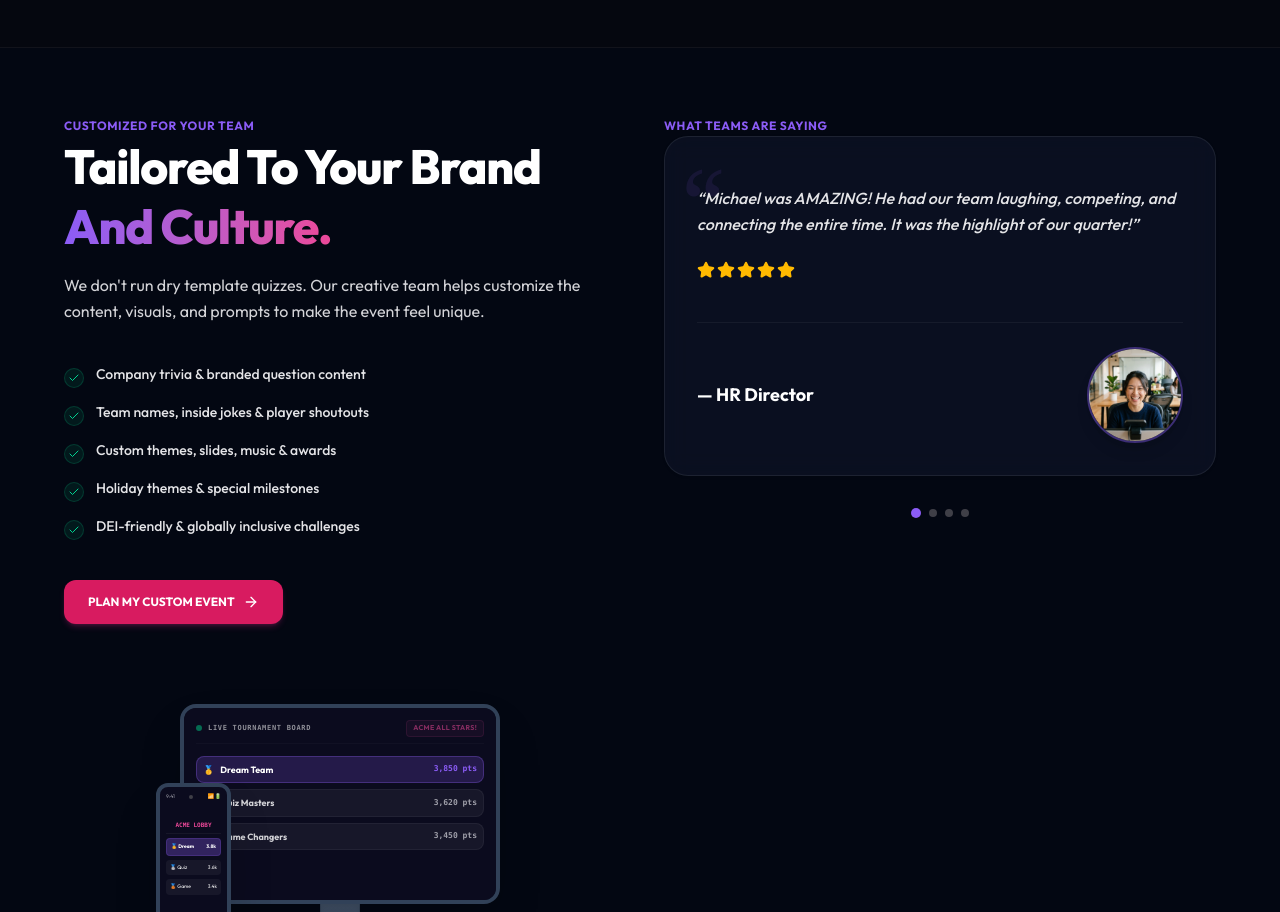
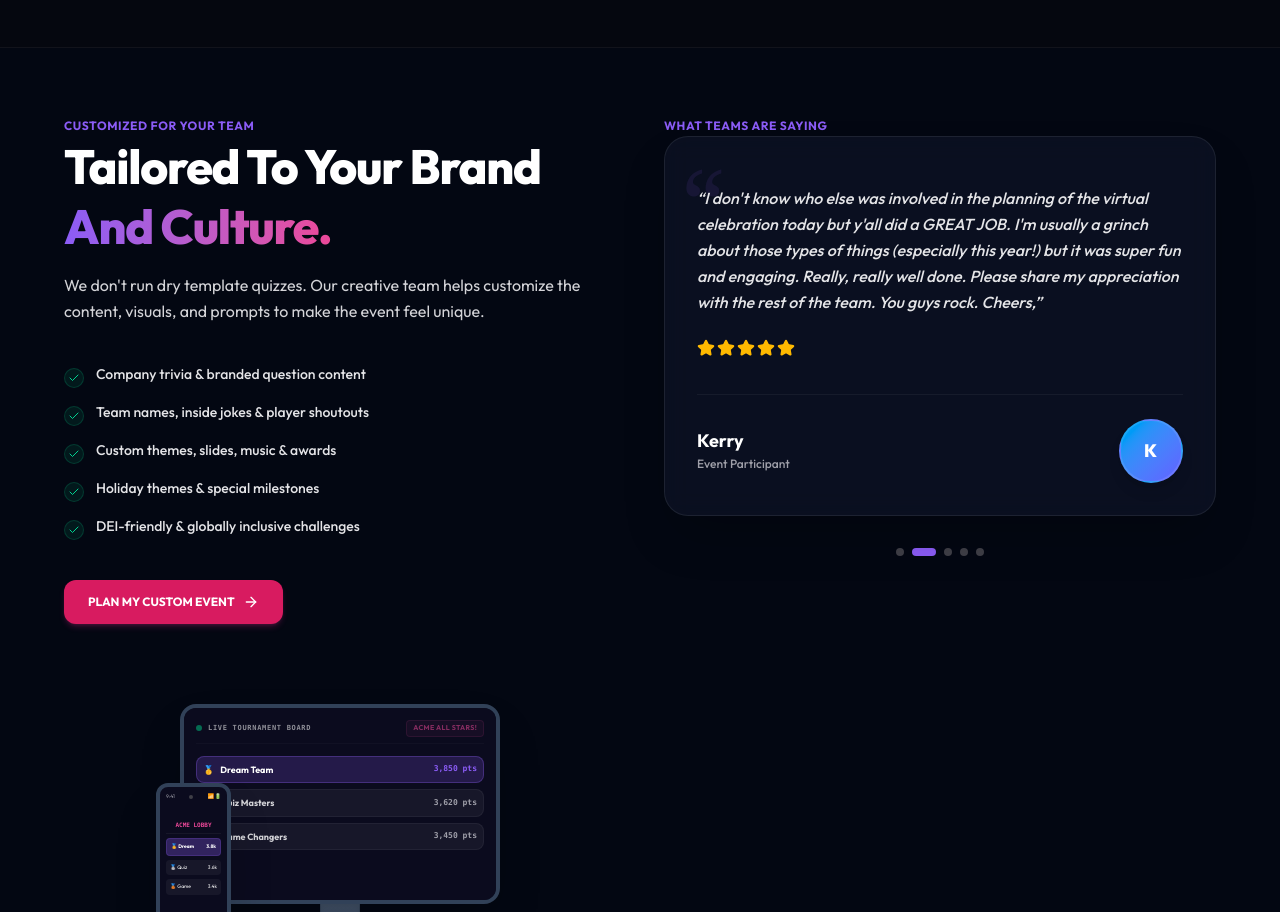
Before and after one commit to moveupwithmike/Teamtastic_Website, a Next.js app: page /team-experiences in a window 1280 px wide. Shown: the part 3263-4175 px from the top of the page. Built offline with nearby package versions, Linux system fonts and the light colour scheme.

Commit message:
feat(testimonials): add real testimonials client-side carousel with custom initials monograms

```diff
--- a/src/app/team-experiences/page.js
+++ b/src/app/team-experiences/page.js
@@ -27,6 +27,7 @@ import {
   Star
 } from "lucide-react";
 import Link from "next/link";
+import TestimonialsCarousel from "@/components/TestimonialsCarousel";
 
 export const metadata = {
   title: "Virtual Team Experiences & Live Hosted Game Shows | Teamtastic",
@@ -726,48 +727,8 @@ export default function TeamExperiences() {
               </div>
 
               {/* Right Column - What Teams Are Saying Testimonial block */}
-              <div className="lg:col-span-6 space-y-6 text-left w-full lg:sticky lg:top-28">
-                <span className="text-xs font-bold uppercase tracking-wider text-brand-purple">
-                  WHAT TEAMS ARE SAYING
-                </span>
-
-                <div className="glassmorphism border border-white/10 rounded-3xl p-8 relative flex flex-col justify-between shadow-sm min-h-[340px]">
-                  {/* Large quote icon in background */}
-                  <span className="text-brand-purple/10 text-8xl font-serif leading-none absolute top-4 left-4 select-none">“</span>
-
-                  <div className="space-y-6 z-10 flex-grow">
-                    <p className="text-zinc-200 font-medium italic text-base leading-relaxed pt-4">
-                      &ldquo;Michael was AMAZING! He had our team laughing, competing, and connecting the entire time. It was the highlight of our quarter!&rdquo;
-                    </p>
-
-                    <div className="flex items-center gap-0.5">
-                      {[1, 2, 3, 4, 5].map((star) => (
-                        <Star key={star} className="h-4.5 w-4.5 fill-amber-400 text-amber-400" />
-                      ))}
-                    </div>
-                  </div>
-
-                  {/* Testimonial Author Flex Row with Enlarge Headshot */}
-                  <div className="mt-8 flex items-center justify-between border-t border-white/5 pt-6 z-10 shrink-0">
-                    <div className="space-y-0.5">
-                      <span className="text-lg font-bold text-white">— HR Director</span>
-                    </div>
-                    {/* Enlarged Crop face avatar */}
-                    <img
-                      src="/p6.png"
-                      alt="HR Director Testimonial Crop"
-                      className="w-20 h-20 md:w-24 md:h-24 rounded-full object-cover border-2 border-brand-purple/40 shadow-lg"
-                    />
-                  </div>
-                </div>
-
-                {/* Dot Indicators */}
-                <div className="flex items-center justify-center gap-2 pt-2">
-                  <span className="w-2.5 h-2.5 rounded-full bg-brand-purple"></span>
-                  <span className="w-2 h-2 rounded-full bg-zinc-700 hover:bg-zinc-650 cursor-pointer"></span>
-                  <span className="w-2 h-2 rounded-full bg-zinc-700 hover:bg-zinc-650 cursor-pointer"></span>
-                  <span className="w-2 h-2 rounded-full bg-zinc-700 hover:bg-zinc-650 cursor-pointer"></span>
-                </div>
+              <div className="lg:col-span-6 w-full lg:sticky lg:top-28">
+                <TestimonialsCarousel />
               </div>
 
             </div>
--- /dev/null
+++ b/src/components/TestimonialsCarousel.js
@@ -0,0 +1,118 @@
+"use client";
+
+import React, { useState, useEffect } from "react";
+import { Star } from "lucide-react";
+
+const testimonials = [
+  {
+    quote: "Thanks! It was a fun party and a lot more energy and engagement than I expected in a virtual format.",
+    author: "Jennifer P.",
+    role: "Event Participant",
+    initials: "JP",
+    gradient: "from-purple-500 to-indigo-500",
+  },
+  {
+    quote: "I don't know who else was involved in the planning of the virtual celebration today but y'all did a GREAT JOB. I'm usually a grinch about those types of things (especially this year!) but it was super fun and engaging. Really, really well done. Please share my appreciation with the rest of the team. You guys rock. Cheers,",
+    author: "Kerry",
+    role: "Event Participant",
+    initials: "K",
+    gradient: "from-sky-500 to-indigo-500",
+  },
+  {
+    quote: "I was fortunate to secure the services of Mike Glass for a virtual team building session. In a premeeting Mike listen to my needs and carefully crafted a program to fit my objectives. On the day of the event Mike was well organized and prepared for the session. The energy was AMAZING! Everyone was engaged and involved. After the event, everyone talked about the event and asked me to schedule another session. It is not often that you find someone who can motivate and inspire in the virtual setting! I highly recommend Mike Glass.",
+    author: "Leah McCord",
+    role: "Principal, Pittsburgh Public Schools",
+    initials: "LM",
+    gradient: "from-amber-500 to-orange-500",
+  },
+  {
+    quote: "I was very impressed, and we have only had positive feedback. A quality product with very little lead time. I wanted to let you know how much I enjoyed the EOC. The MC was awesome. He was upbeat the entire time. The games encouraged everyone to engage with one another. Teleworking from home, I dont see many of my colleagues as often as I like. However, the EOC allowed me to collaborate with staff I had not seen in a while. Again, thanks for a festive event!!!",
+    author: "Event Coordinator",
+    role: "Verified Organizer",
+    initials: "EC",
+    gradient: "from-emerald-500 to-teal-500",
+  },
+  {
+    quote: "The event we hosted last night was received VERY well by our team. Huge Success!",
+    author: "Corporate Partner",
+    role: "Verified Host Partner",
+    initials: "CP",
+    gradient: "from-rose-500 to-pink-500",
+  }
+];
+
+export default function TestimonialsCarousel() {
+  const [activeIndex, setActiveIndex] = useState(0);
+
+  // Auto-play effect
+  useEffect(() => {
+    const timer = setInterval(() => {
+      setActiveIndex((prevIndex) => (prevIndex + 1) % testimonials.length);
+    }, 6000);
+    return () => clearInterval(timer);
+  }, []);
+
+  return (
+    <div className="space-y-6 text-left w-full lg:sticky lg:top-28">
+      <span className="text-xs font-bold uppercase tracking-wider text-brand-purple">
+        WHAT TEAMS ARE SAYING
+      </span>
+
+      <div className="glassmorphism border border-white/10 rounded-3xl p-8 relative flex flex-col justify-between shadow-2xl min-h-[380px] transition-all duration-300">
+        {/* Large quote icon in background */}
+        <span className="text-brand-purple/10 text-8xl font-serif leading-none absolute top-4 left-4 select-none">“</span>
+
+        {/* Content Section with quick fade transition key */}
+        <div
+          key={activeIndex}
+          className="space-y-6 z-10 flex-grow animate-in fade-in slide-in-from-bottom-2 duration-300"
+        >
+          <p className="text-zinc-200 font-medium italic text-sm md:text-base leading-relaxed pt-4">
+            &ldquo;{testimonials[activeIndex].quote}&rdquo;
+          </p>
+
+          <div className="flex items-center gap-0.5">
+            {[1, 2, 3, 4, 5].map((star) => (
+              <Star key={star} className="h-4.5 w-4.5 fill-amber-400 text-amber-400" />
+            ))}
+          </div>
+        </div>
+
+        {/* Testimonial Author Info & Initials Monogram Badge */}
+        <div className="mt-8 flex items-center justify-between border-t border-white/5 pt-6 z-10 shrink-0">
+          <div className="space-y-1">
+            <span className="text-base md:text-lg font-bold text-white block leading-tight">
+              {testimonials[activeIndex].author}
+            </span>
+            <span className="text-xs text-zinc-400 font-medium block">
+              {testimonials[activeIndex].role}
+            </span>
+          </div>
+
+          {/* Initials badge instead of fake faces */}
+          <div className={`w-14 h-14 md:w-16 md:h-16 rounded-full bg-gradient-to-br ${testimonials[activeIndex].gradient} border-2 border-white/10 flex items-center justify-center shadow-lg`}>
+            <span className="text-white font-extrabold text-base md:text-lg tracking-wider">
+              {testimonials[activeIndex].initials}
+            </span>
+          </div>
+        </div>
+      </div>
+
+      {/* Clickable Dot Indicators */}
+      <div className="flex items-center justify-center gap-2 pt-2">
+        {testimonials.map((_, idx) => (
+          <button
+            key={idx}
+            onClick={() => setActiveIndex(idx)}
+            className={`h-2 rounded-full transition-all duration-300 cursor-pointer ${
+              idx === activeIndex
+                ? "w-6 bg-brand-purple"
+                : "w-2 bg-zinc-700 hover:bg-zinc-600"
+            }`}
+            aria-label={`Go to testimonial ${idx + 1}`}
+          />
+        ))}
+      </div>
+    </div>
+  );
+}
```
